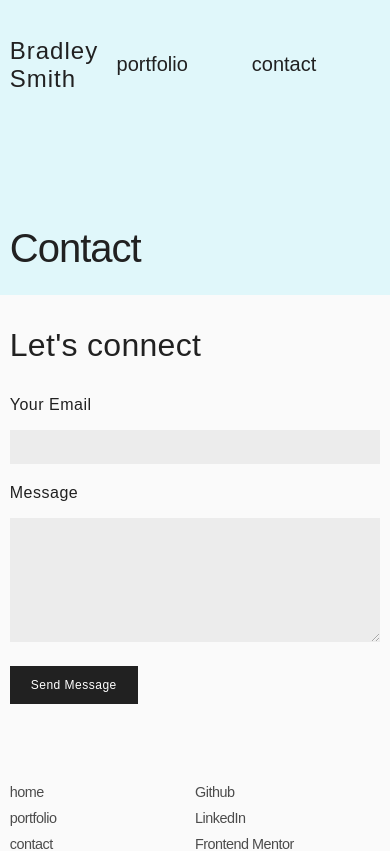
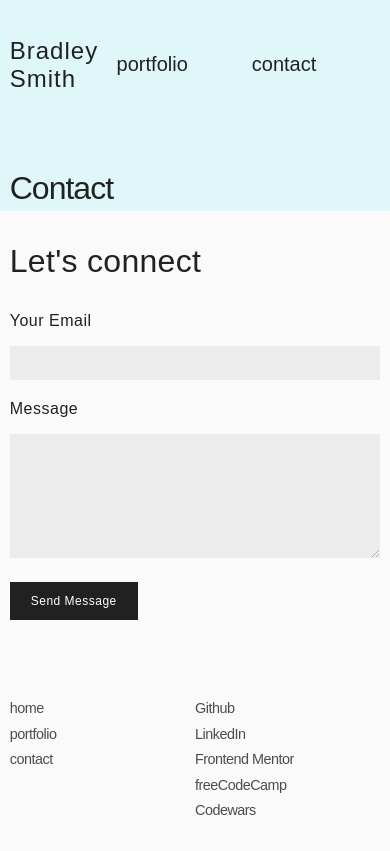
Before and after one commit to bradleyhop/simple-portfolio, a Vue app: page /contact in a window 390 px wide. Shown: the top 851 px of the page. Built offline with nearby package versions, Linux system fonts and the light colour scheme; a web font is replaced by a local one.

Commit message:
phone layout responsiveness

```diff
--- a/src/assets/style/main.scss
+++ b/src/assets/style/main.scss
@@ -70,7 +70,7 @@ button {
   width: 95vw;
 
   @include tablet-breakpoint {
-    width: 90vw;
+    width: 70vw;
   }
 
   @include desktop-breakpoint {
--- a/src/components/PageHeader.vue
+++ b/src/components/PageHeader.vue
@@ -35,13 +35,17 @@ export default {
   </header>
 </template>
 
-<style lang="scss">
+<style lang="scss" scoped>
 $nav-border-line: 3px solid #fff;
 
 .port-header {
-  min-height: 35vh;
+  min-height: 25vh;
   background: $lightest-blue;
   margin-bottom: 2rem;
+
+  @include tablet-breakpoint {
+    min-height: 30vh;
+  }
 
   .port-nav {
     .port-nav-container {
@@ -71,17 +75,24 @@ $nav-border-line: 3px solid #fff;
       }
     }
   }
+}
 
-  .title-container {
-    display: flex;
-    min-height: 10rem;
+.title-container {
+  display: flex;
+  align-items: flex-end;
+  min-height: 5rem;
 
-    .port-title {
-      align-self: flex-end;
+  @include tablet-breakpoint {
+    min-height: 8rem;
+  }
+
+  .port-title {
+    font-size: 2rem;
+    font-weight: lighter;
+    letter-spacing: -1px;
+
+    @include tablet-breakpoint {
       font-size: 2.5rem;
-      font-weight: lighter;
-      letter-spacing: -1px;
-      padding-bottom: 1rem;
     }
   }
 }
--- a/src/components/PortCard.vue
+++ b/src/components/PortCard.vue
@@ -57,16 +57,23 @@ export default {
 <style lang="scss" scoped>
 .port-card-container {
   border-radius: 4px;
-  width: 15rem;
   box-shadow: 0 1px 3px rgba(0, 0, 0, 0.12), 0 1px 2px rgba(0, 0, 0, 0.24);
   transition: all 0.3s cubic-bezier(0.25, 0.8, 0.25, 1);
 
+  @include tablet-breakpoint {
+    width: 15rem;
+  }
+
   .card-img {
-    height: 11rem;
     border-top-left-radius: inherit;
     border-top-right-radius: inherit;
     object-fit: cover;
-    width: inherit;
+    width: auto;
+
+    @include tablet-breakpoint {
+      height: 11rem;
+      width: inherit;
+    }
   }
 
   .bottom-card-container {
--- a/src/components/PortfolioCollapse.vue
+++ b/src/components/PortfolioCollapse.vue
@@ -152,7 +152,10 @@ export default {
 
 .button-container {
   padding: 0.4rem 0;
-  display: flex;
+
+  > *:first-child {
+    margin-bottom: 0.5rem;
+  }
 }
 
 .link-button {
--- a/src/views/HomeView.vue
+++ b/src/views/HomeView.vue
@@ -41,6 +41,7 @@ export default {
 
 <style lang="scss">
 $shift-left: 20vw;
+$shift-left-mobile: 10vw;
 
 .home-nav {
   min-height: 15vh;
@@ -51,28 +52,46 @@ $shift-left: 20vw;
 
 .main-container {
   background-color: $lightest-blue;
-  margin-left: $shift-left;
-  min-height: 110vh;
+  margin-left: $shift-left-mobile;
+
+  @include tablet-breakpoint {
+    margin-left: $shift-left;
+    min-height: 100vh;
+  }
 }
 
 .main-info-container {
   .my-name {
     color: $not-black;
-    font-size: 6rem;
+    font-size: 3rem;
     font-weight: 300;
     letter-spacing: 2px;
-    margin-left: -8rem;
-    padding-top: 8rem;
+    margin-left: -1.75rem;
+    padding-top: 4rem;
+
+    @include tablet-breakpoint {
+      font-size: 6rem;
+      margin-left: -8rem;
+      padding-top: 8rem;
+    }
   }
 
   .img-container {
     display: flex;
     margin-left: 5vw;
-    margin-top: 10vh;
+    margin-top: 4rem;
+
+    @include tablet-breakpoint {
+      margin-top: 5rem;
+    }
 
     .me-img {
       height: auto;
-      width: 25rem;
+      width: 17rem;
+
+      @include tablet-breakpoint {
+        width: 25rem;
+      }
     }
 
     .caption-me {
@@ -94,6 +113,10 @@ $shift-left: 20vw;
 }
 
 .home-footer {
-  padding-left: $shift-left !important; // override .device-widths
+  padding-left: $shift-left-mobile !important; // override .device-widths
+
+  @include tablet-breakpoint {
+    padding-left: $shift-left !important; // override .device-widths
+  }
 }
 </style>
--- a/src/views/SitePortfolio.vue
+++ b/src/views/SitePortfolio.vue
@@ -247,18 +247,6 @@ $nav-border-line: 3px solid #fff;
       }
     }
   }
-
-  .title-container {
-    display: flex;
-    min-height: 10rem;
-
-    .port-title {
-      align-self: flex-end;
-      font-size: 2.5rem;
-      font-weight: lighter;
-      letter-spacing: -1px;
-    }
-  }
 }
 
 .featured-text {
@@ -266,14 +254,23 @@ $nav-border-line: 3px solid #fff;
   font-size: 1.5rem;
   font-weight: normal;
   letter-spacing: -1px;
+  margin-bottom: 1rem;
   text-align: center;
-  transform: rotate(-180deg);
-  writing-mode: vertical-lr;
+
+  @include tablet-breakpoint {
+    transform: rotate(-180deg);
+    writing-mode: vertical-lr;
+  }
 }
 
 .portcard-container {
   @extend .border-b-section;
   display: flex;
+  flex-direction: column;
+
+  @include tablet-breakpoint {
+    flex-direction: row;
+  }
 
   .portcard-section {
     display: flex;
```
